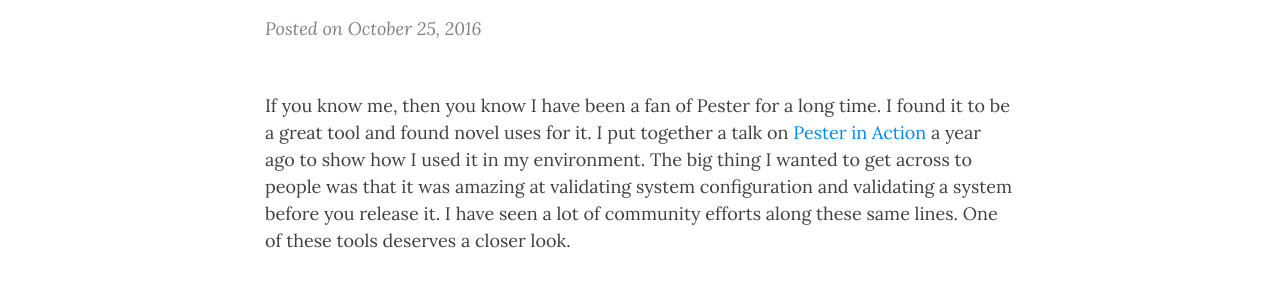
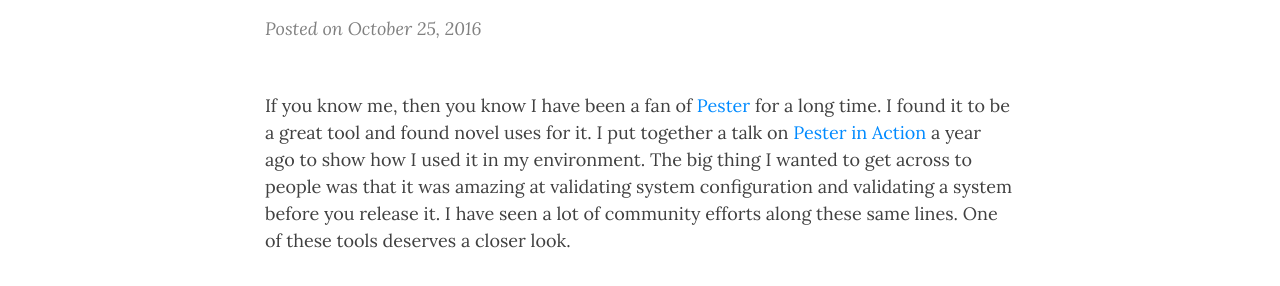
Before and after one commit to KevinMarquette/kevinmarquette.github.io, a Jekyll site: the page built from _posts/2016-10-25-Powershell-Operational-Validation-Framework.md, in a window 1280 px wide and 900 px high. Shown: the part 234-520 px from the top of the window. Built offline with Jekyll 4.4.1, drawn with Linux system fonts in a browser that asks for light colours; nearby versions of some CDN libraries; some of the changed lines change nothing that is shown.

Commit message:
Added link

```diff
--- a/_posts/2016-10-25-Powershell-Operational-Validation-Framework.md
+++ b/_posts/2016-10-25-Powershell-Operational-Validation-Framework.md
@@ -5,7 +5,7 @@ date: 2016-10-25
 tags: [PowerShell,Pester,OVF,DSC]
 ---
 
-If you know me, then you know I have been a fan of Pester for a long time. I found it to be a great tool and found novel uses for it. I put together a talk on [Pester in Action](https://github.com/KevinMarquette/PesterInAction) a year ago to show how I used it in my environment. The big thing I wanted to get across to people was that it was amazing at validating system configuration and validating a system before you release it. I have seen a lot of community efforts along these same lines. One of these tools deserves a closer look.
+If you know me, then you know I have been a fan of [Pester](https://github.com/pester/Pester/wiki) for a long time. I found it to be a great tool and found novel uses for it. I put together a talk on [Pester in Action](https://github.com/KevinMarquette/PesterInAction) a year ago to show how I used it in my environment. The big thing I wanted to get across to people was that it was amazing at validating system configuration and validating a system before you release it. I have seen a lot of community efforts along these same lines. One of these tools deserves a closer look.
 
 ## The [Operational Validation Framework](https://github.com/PowerShell/Operation-Validation-Framework)
 
```
